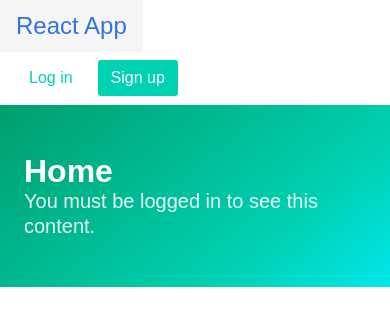
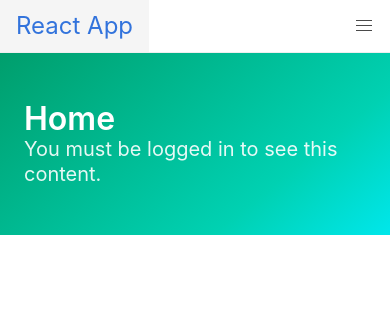
Before and after one commit to spragala/react-router-passport-starter, a React (Create React App) app in the folder frontend/: page / in a window 390 px wide. Shown: the top 326 px of the page. Built offline with nearby package versions, Linux system fonts and the light colour scheme.

Commit message:
Mobile responsiveness to navbar component

```diff
--- a/frontend/src/components/Navbar.js
+++ b/frontend/src/components/Navbar.js
@@ -1,19 +1,32 @@
+import Auth from '../models/Auth'
 import React from 'react'
-import Auth from '../models/Auth'
 import { Link, withRouter } from 'react-router-dom'
 
 const Navbar = withRouter(({ history }) => (
   <nav className="navbar" aria-label="main navigation">
     <div className="navbar-brand">
       <a className="navbar-item app-title" href="/">React App</a>
+      <div
+        className="navbar-burger burger"
+        data-target="nav-content"
+        onClick={() => {
+          let burger = document.querySelector(".navbar-burger")
+          let menu = document.querySelector(".navbar-menu")
+          burger.classList.toggle("is-active")
+          menu.classList.toggle("is-active") }}>
+        <span></span>
+        <span></span>
+        <span></span>
+      </div>
     </div>
 
+    <div id="nav-content" className="navbar-menu">
       <div className="navbar-end">
         {Auth.isUserAuthenticated() ? (
           <a
             className="navbar-item"
             onClick={() => {
-            Auth.logout(() => history.push('/login'))
+              Auth.logout(() => history.push('/'))
             }}>Sign-out
           </a>
       ) : (
@@ -31,7 +44,7 @@ const Navbar = withRouter(({ history }) => (
         </div>
       )}
       </div>
-
+    </div>
   </nav>
 ))
 
--- a/frontend/src/index.css
+++ b/frontend/src/index.css
@@ -1,8 +1,3 @@
-body {
-  margin: 0;
-  padding: 0;
-  font-family: sans-serif;
-}
 
 nav {
   border-bottom: 1px solid #eee;
@@ -30,13 +25,3 @@ nav {
 .input {
   margin-bottom: 15px;
 }
-
-@media (min-width: 450px) {
-  nav {
-    display: flex;
-  }
-
-  .navbar-end {
-    margin-left: auto;
-  }
-}
```
Lines whose indentation alone changed are shown as unchanged.
